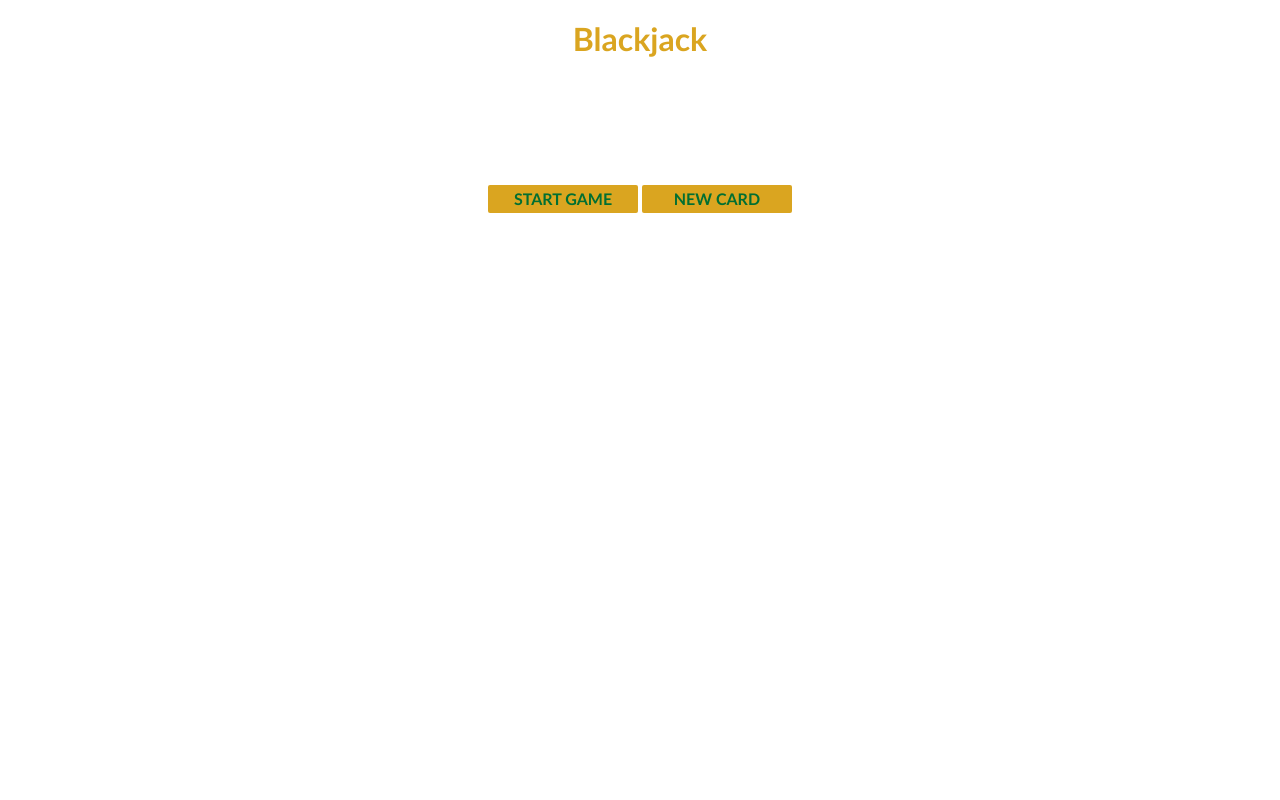
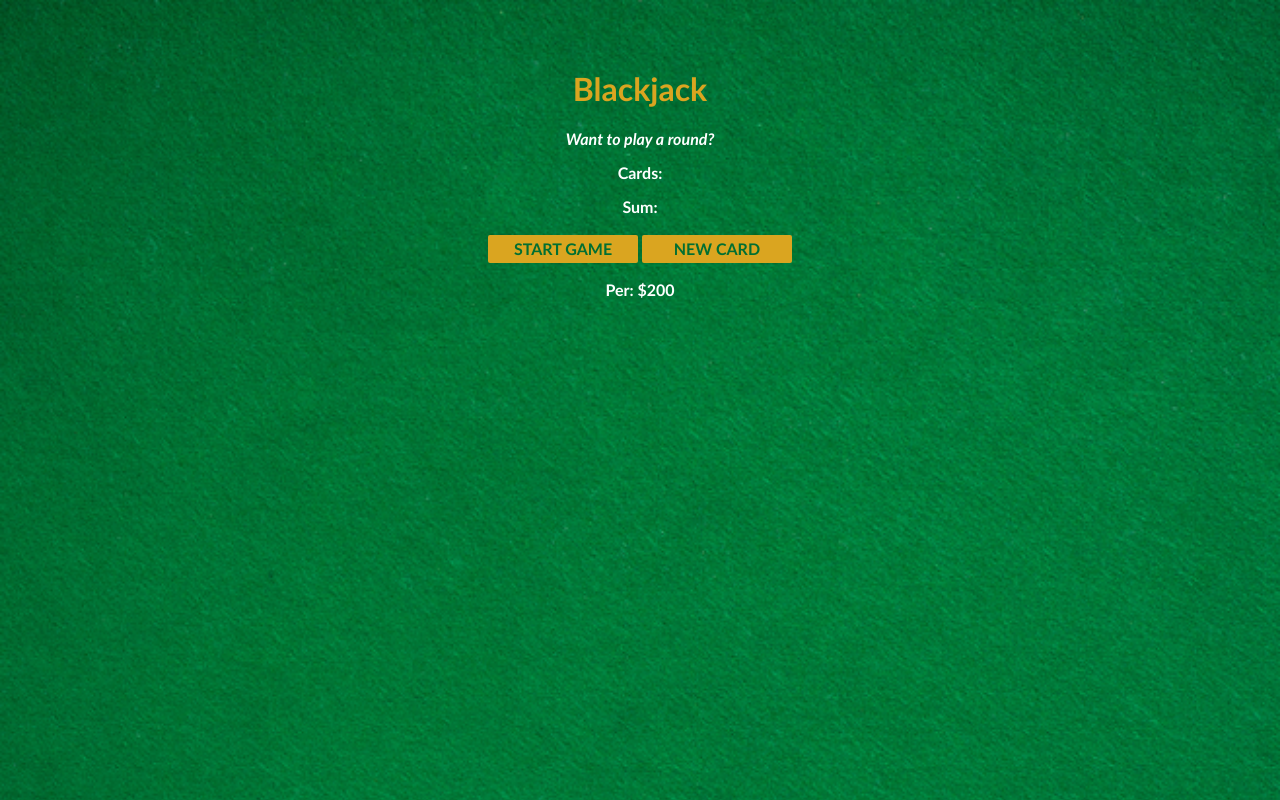
Before and after one commit to tchassijordan/javascript-blackjack-game, a plain HTML site: page index.html in a window 1280 px wide. Drawn offline with nearby package versions, Linux system fonts and the light colour scheme.

Commit message:
updated css

```diff
--- a/css/index.css
+++ b/css/index.css
@@ -1,10 +1,11 @@
 body {
     font-family: 'Trebuchet MS', 'Lucida Sans Unicode', 'Lucida Grande', Arial, sans-serif;
-    background-image: url("images/table.png");
+    background-image: url("../images/table.png");
     background-size: cover;
     font-weight: bold;
     color: white;
     text-align: center;
+    padding: 50px 10px;
 }
 
 h1 {
```
Also changed, not shown: 1 other file.
